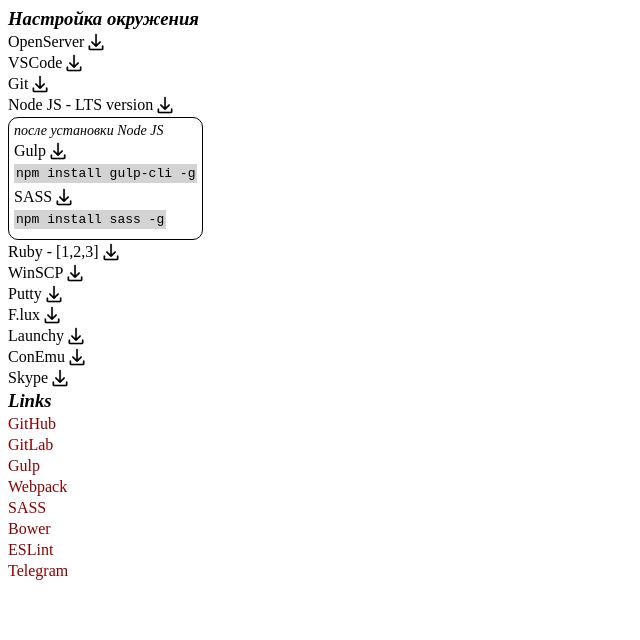
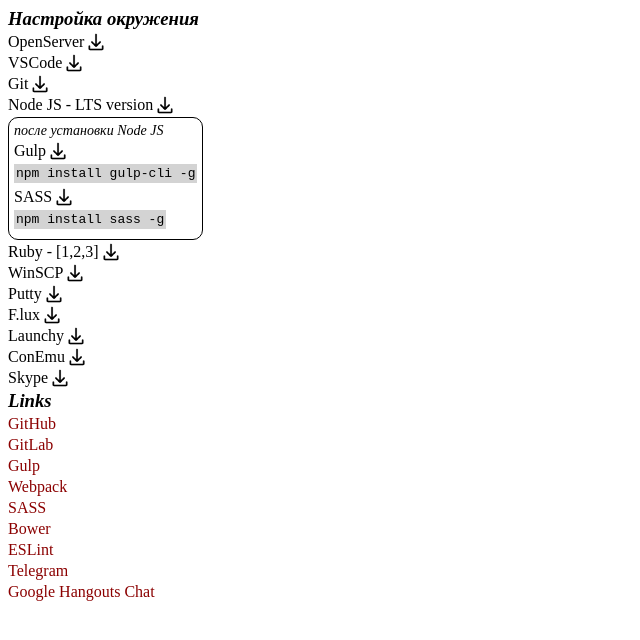
Before and after one commit to kuznetsovandrey76/env, a plain HTML site: page index.html in a window 1280 px wide. Shown: the whole page, without its empty margins (0-640 px from the left). Drawn offline with Linux system fonts and the light colour scheme.

Commit message:
Update index.html

```diff
--- a/index.html
+++ b/index.html
@@ -39,6 +39,7 @@
         <p class="service__item"><a href="https://bower.io/">Bower</a></p>
         <p class="service__item"><a href="https://eslint.org/">ESLint</a></p>
         <p class="service__item"><a href="https://tlgrm.ru/web">Telegram</a></p>
+        <p class="service__item"><a href="https://get.google.com/chat/">Google Hangouts Chat</a></p>
     </div>
 </body>
 </html>
```
